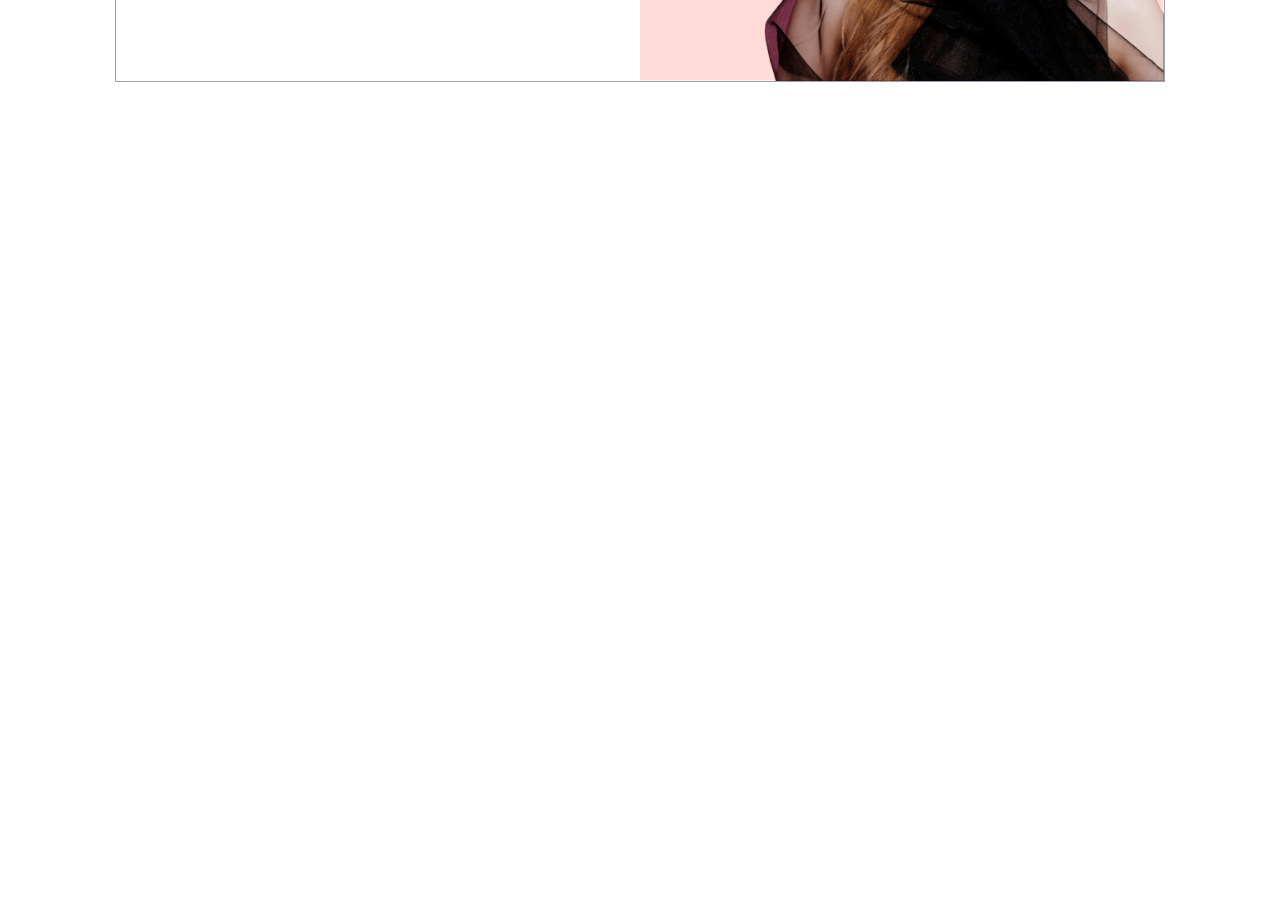
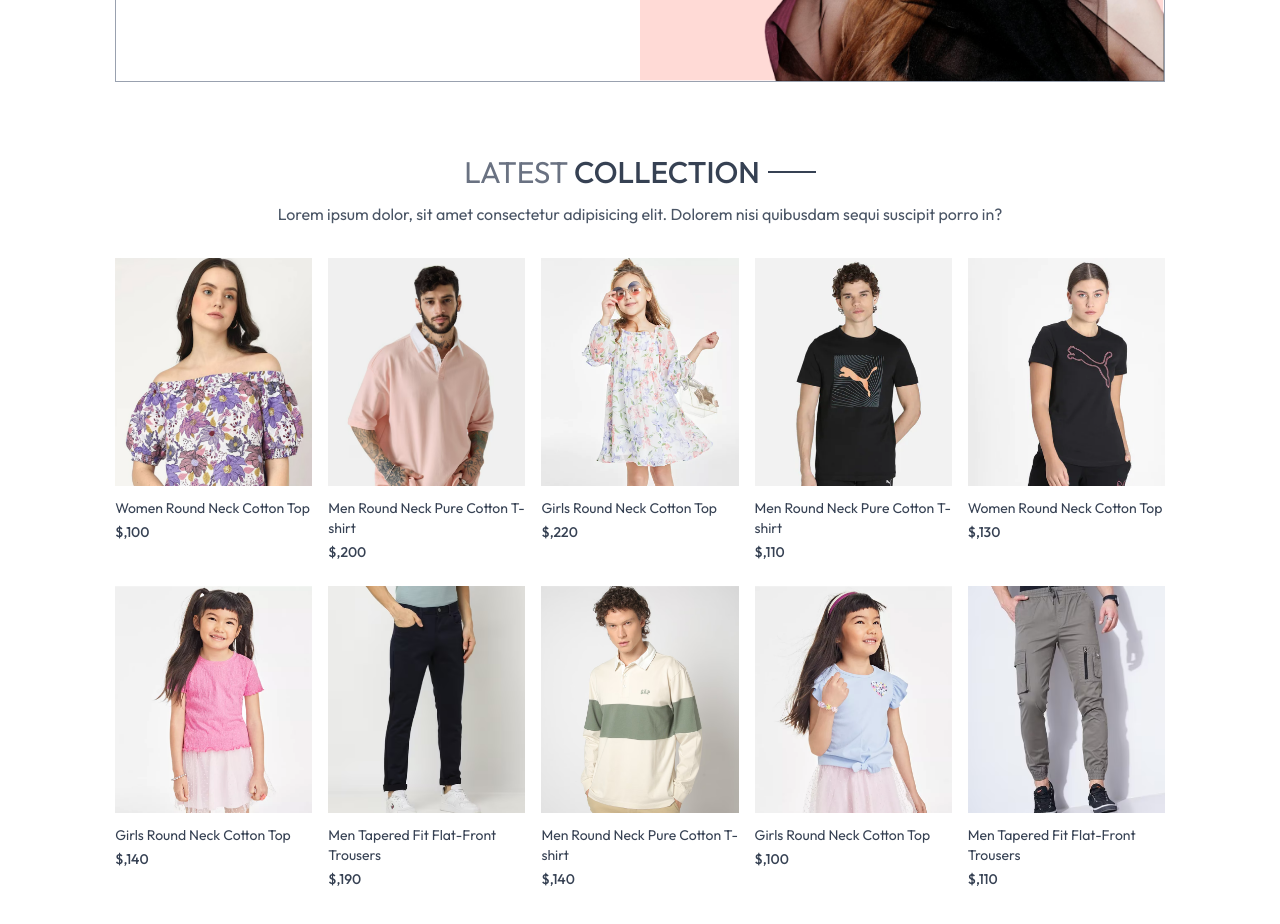
Before and after one commit to Samriddhadewan/ECOMMERCE-app, a React (Vite) app in the folder frontend/: page / in a window 1280 px wide. Shown: the part 420-1344 px from the top of the page. Before the commit the page ends 800 px from the top, so only its background shows below. Built offline with nearby package versions, Linux system fonts and the light colour scheme.

Commit message:
rendered first 10 products

```diff
--- /dev/null
+++ b/frontend/src/components/LatestCollection.jsx
@@ -0,0 +1,36 @@
+import React, { useContext, useEffect, useState } from 'react'
+import { ShopContext } from '../context/ShopContext'
+import Title from "../components/Title"
+import ProductItem from './ProductItem';
+
+const LatestCollection = () => {
+    const {products} = useContext(ShopContext);
+    const [latestProducts, setLatestProducts] = useState([]);
+
+    useEffect(()=>{
+        setLatestProducts(products.slice(0,10))
+    },[products])
+
+
+  return (
+    <div className='my-10'>
+        <div className='text-center py-8 text-3xl'>
+            <Title text1={"LATEST"} text2={"COLLECTION"}></Title>
+            <p className='w-3/4 m-auto text-xl sm:text-sm md:text-base text-gray-600'>
+            Lorem ipsum dolor, sit amet consectetur adipisicing elit. Dolorem nisi quibusdam sequi suscipit porro in?
+            </p>
+        </div>
+
+        {/* rendering products  */}
+        <div className='grid grid-cols-2 sm:grid-cols-3 md:grid-cols-4 lg:grid-cols-5 gap-4 gap-y-6'>
+            {
+                latestProducts.map((item, index)=>(
+                    <ProductItem key={index} id={item._id} image={item.image}name={item.name} price={item.price}></ProductItem>
+                ))
+            }
+        </div>
+    </div>
+  )
+}
+
+export default LatestCollection
--- /dev/null
+++ b/frontend/src/components/ProductItem.jsx
@@ -0,0 +1,20 @@
+import React, { useContext } from 'react'
+import { ShopContext } from '../context/ShopContext'
+import { Link } from 'react-router-dom';
+
+const ProductItem = ({id,image,name,price}) => {
+  const {currency} = useContext(ShopContext);
+
+
+    return (
+    <Link className='text-gray-700 cursor-pointer' to={`/product/${id}`}>
+        <div className='overflow-hidden'>
+            <img className='hover:scale-110 transition ease-in-out' src={image[0]} alt="" />
+        </div>
+        <p className='pt-3 pb-1 text-sm'>{name}</p>
+        <p className='text-sm font-medium'>{currency},{price}</p>
+    </Link>
+  )
+}
+
+export default ProductItem
--- /dev/null
+++ b/frontend/src/components/Title.jsx
@@ -0,0 +1,13 @@
+import React from 'react'
+
+const Title = ({text1, text2}) => {
+  return (
+    <div className='inline-flex gap-2 items-center mb-3'>
+        <p className='text-gray-500'>{text1} <span className='text-gray-700 font-medium'>{text2}</span></p>
+        <p className='w-8 sm:w-12 h-[1px] sm:h-[2px] bg-gray-700'></p>
+    </div>
+
+  )
+}
+
+export default Title
--- /dev/null
+++ b/frontend/src/context/ShopContext.jsx
@@ -0,0 +1,23 @@
+import { createContext } from "react";
+import { products } from "../assets/assets";
+
+export const ShopContext = createContext();
+
+const ShopContextProvider =(props)=>{
+    const currency = '$';
+    const delivery_fee = 10;
+
+
+    const value ={
+        products,
+        currency,
+        delivery_fee
+    }
+    return (
+        <ShopContext.Provider value={value}>
+            {props.children}
+        </ShopContext.Provider>
+    )
+}
+
+export default ShopContextProvider;
--- a/frontend/src/main.jsx
+++ b/frontend/src/main.jsx
@@ -1,11 +1,14 @@
-import { StrictMode } from 'react'
-import { createRoot } from 'react-dom/client'
-import './index.css'
-import App from './App.jsx'
-import { BrowserRouter } from 'react-router-dom'
+import { StrictMode } from "react";
+import { createRoot } from "react-dom/client";
+import "./index.css";
+import App from "./App.jsx";
+import { BrowserRouter } from "react-router-dom";
+import ShopContextProvider from "./context/ShopContext.jsx";
 
-createRoot(document.getElementById('root')).render(
+createRoot(document.getElementById("root")).render(
   <BrowserRouter>
-    <App />
-  </BrowserRouter>,
-)
+    <ShopContextProvider>
+      <App />
+    </ShopContextProvider>
+  </BrowserRouter>
+);
--- a/frontend/src/pages/Home.jsx
+++ b/frontend/src/pages/Home.jsx
@@ -1,12 +1,14 @@
 import React from 'react'
 import Hero from '../components/Hero'
+import LatestCollection from '../components/LatestCollection';
 
 const Home = () => {
   return (
     <div>
       <Hero />
+      <LatestCollection />
     </div>
   )
 }
 
-export default Home
+export default Home;
```
